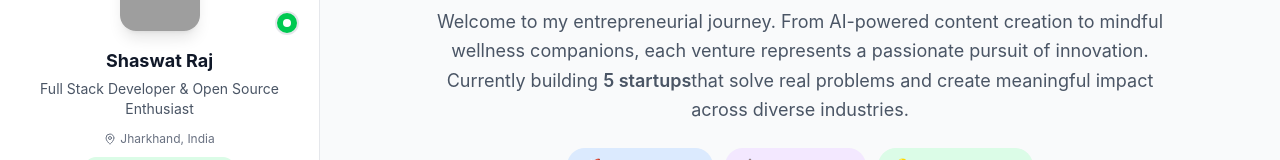
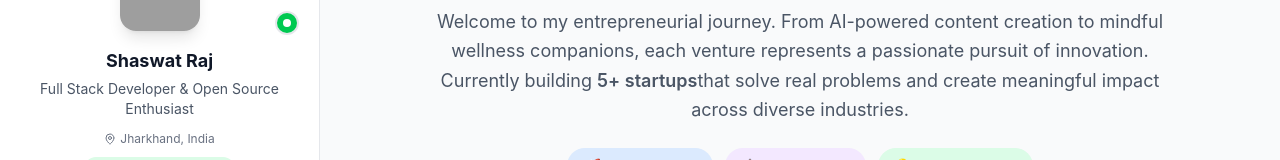
Before and after one commit to SH20RAJ/startups, a Next.js app: page / in a window 1280 px wide. Shown: the part 137-297 px from the top of the page. Built offline with nearby package versions, Linux system fonts and the light colour scheme; grey boxes are pictures that could not be loaded.

Commit message:
feat: Update startup count in the introduction paragraph to reflect growth

```diff
--- a/src/app/page.tsx
+++ b/src/app/page.tsx
@@ -28,7 +28,7 @@ export default function Home() {
           </h1>
           <p className="text-lg text-gray-600 dark:text-gray-400 max-w-3xl mx-auto leading-relaxed">
             Welcome to my entrepreneurial journey. From AI-powered content creation to mindful wellness companions,
-            each venture represents a passionate pursuit of innovation. Currently building <span className="font-semibold text-primary">5 startups</span>
+            each venture represents a passionate pursuit of innovation. Currently building <span className="font-semibold text-primary">5+ startups</span>
             that solve real problems and create meaningful impact across diverse industries.
           </p>
           <div className="mt-6 flex flex-wrap gap-3 justify-center">
```
